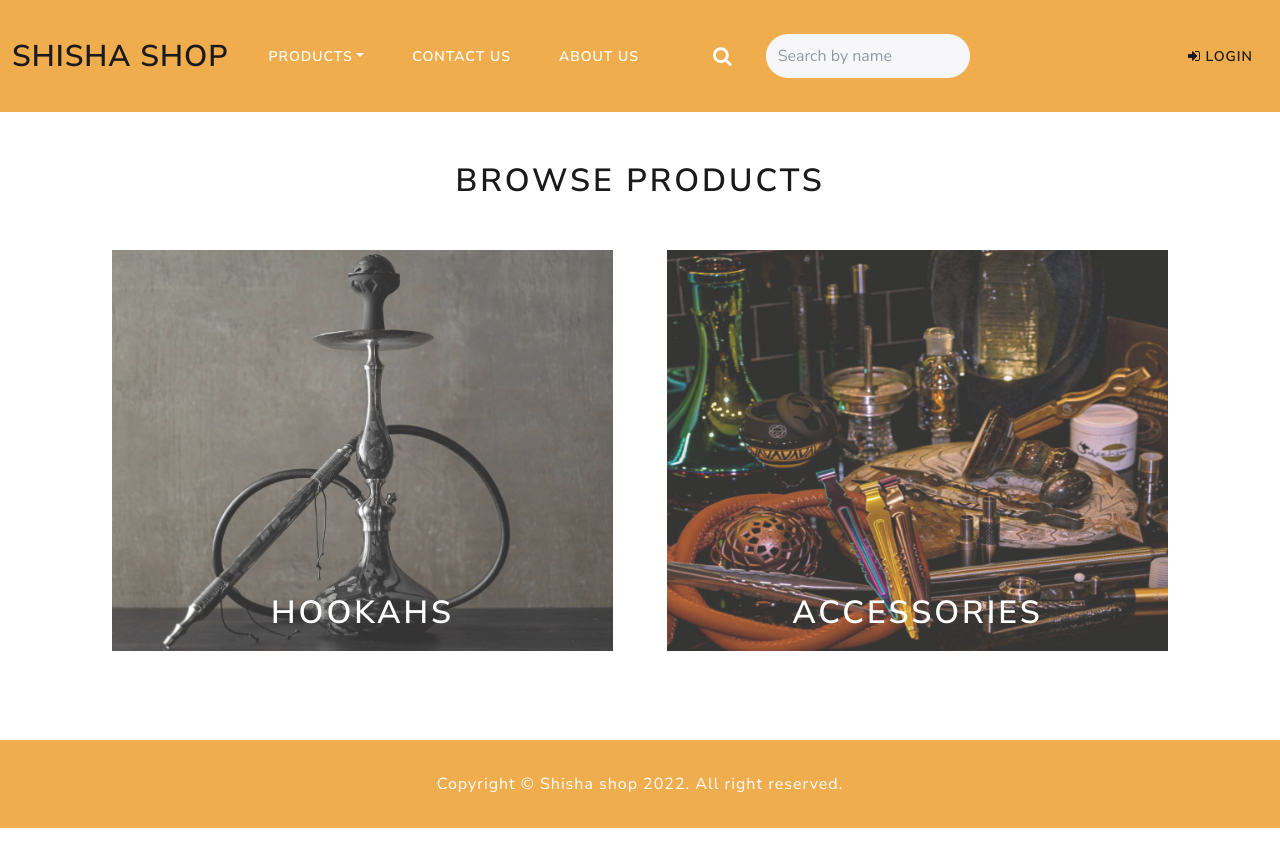
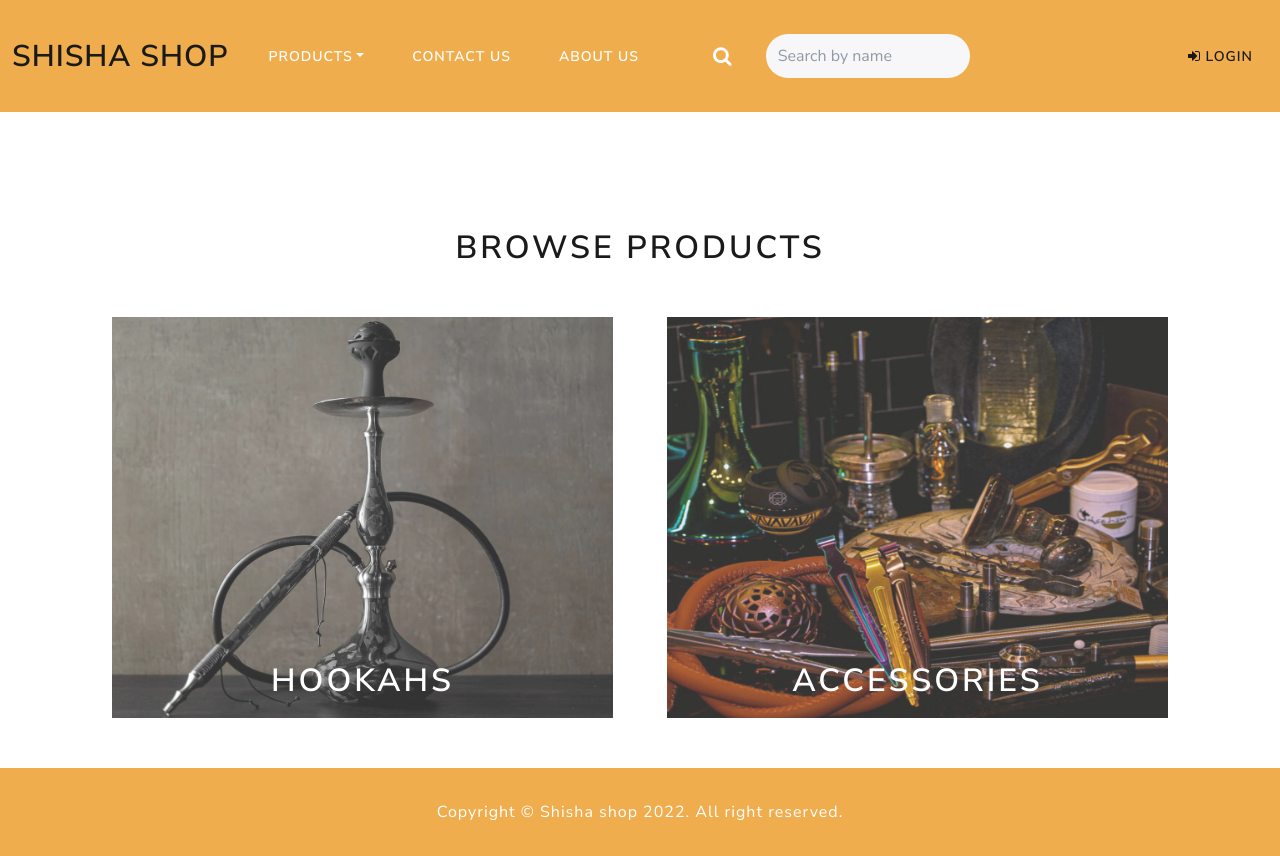
Before and after one commit to phgthanhng/SYSDEV-project, a PHP site: page /Sysdev-project/ in a window 1280 px wide. Before the commit the page ends 828 px from the top, so only its background shows below. Run offline with PHP 8.4, Linux system fonts and the light colour scheme; data that the repository does not hold is empty; some web fonts are replaced.

Commit message:
fixed a bit of styling

```diff
--- a/app/views/Home/index.php
+++ b/app/views/Home/index.php
@@ -1,10 +1,10 @@
 <?php require APPROOT . '/views/includes/header.php';  ?>
-    <div class="container" style="margin-bottom: 40px">
-        <h1 style="text-align: center; margin-top: 50px">Browse products</h1>
+    <div class="container" style="margin:auto">
+        <h1 style="text-align: center; padding-top:4rem; margin-top: 100px">Browse products</h1>
         <div class="row" style="margin-top: 50px; margin-bottom: 50px">
 
             <div class="float-start col" style="
-            height: 400px;
+            height: 80%;
             opacity: 0.8;
             display: flex;
             justify-content: center;
@@ -23,7 +23,7 @@
             </div>
 
             <div class="float-start col" style="
-            height: 400px;
+            height: 80%;
             opacity: 0.8;
             display: flex;
             justify-content: center;
--- a/app/views/includes/header.php
+++ b/app/views/includes/header.php
@@ -19,8 +19,8 @@
     <link href="https://fonts.googleapis.com/css?family=Bentham|Playfair+Display|Raleway:400,500|Suranna|Trocchi" rel="stylesheet">
 </head>
 
-<body class="d-flex flex-column min-vh-100">
-    <nav class="navbar sticky-top navbar-light navbar-expand-md text-center" style="background: var(--bs-yellow); position: sticky; bottom: 0">
+<body class="d-flex flex-column min-vh-100" style="padding-top: 65px">
+    <nav class="navbar fixed-top navbar-light navbar-expand-md text-center" style="background: var(--bs-yellow); position: fixed; margin-bottom: 100px; height:fit-content">
         <div class="container-fluid">
             <a class="navbar-brand" href="<?php echo URLROOT; ?>/Home/index" style="font-size: 30px">Shisha Shop</a>
             <button data-bs-toggle="collapse" class="navbar-toggler" data-bs-target="#navcol-2">
--- a/public/css/styles.css
+++ b/public/css/styles.css
@@ -1,3 +1,10 @@
+/* .container {
+    grid-area: b;
+} */
+
+
+/* div.wrapper {} */
+
 .product-grid {
     display: grid;
     gap: 1rem;
@@ -56,11 +63,21 @@ p.min-content {
     width: min-content;
 }
 
+div.wrapper {
+    display: grid;
+    width: 100%;
+    grid-template-columns: repeat(4, 1fr);
+    grid-template-rows: 150px auto;
+    grid-template-areas: "a b b b" "a b b b" "a b b b";
+    column-gap: 20px;
+    row-gap: 0px;
+}
+
 
 /* side bar */
 
 #viewport {
-    padding-left: 250px;
+    grid-area: a;
     margin-right: 30px;
     -webkit-transition: all 0.5s ease;
     -moz-transition: all 0.5s ease;
@@ -77,7 +94,7 @@ p.min-content {
     left: 250px;
     width: 250px;
     /* this shit */
-    height: 100%;
+    height: 100vh;
     padding-top: 20px;
     margin-left: -250px;
     margin-right: 30px;
```
